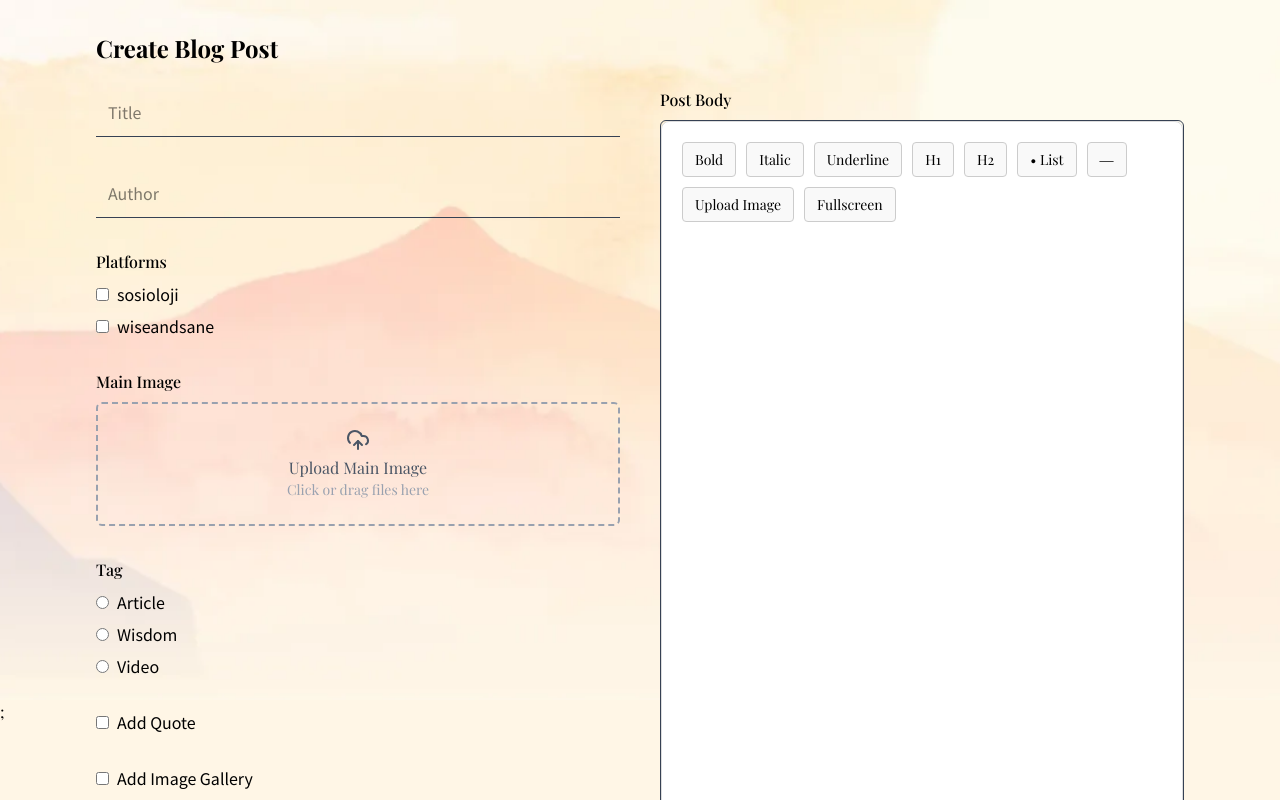
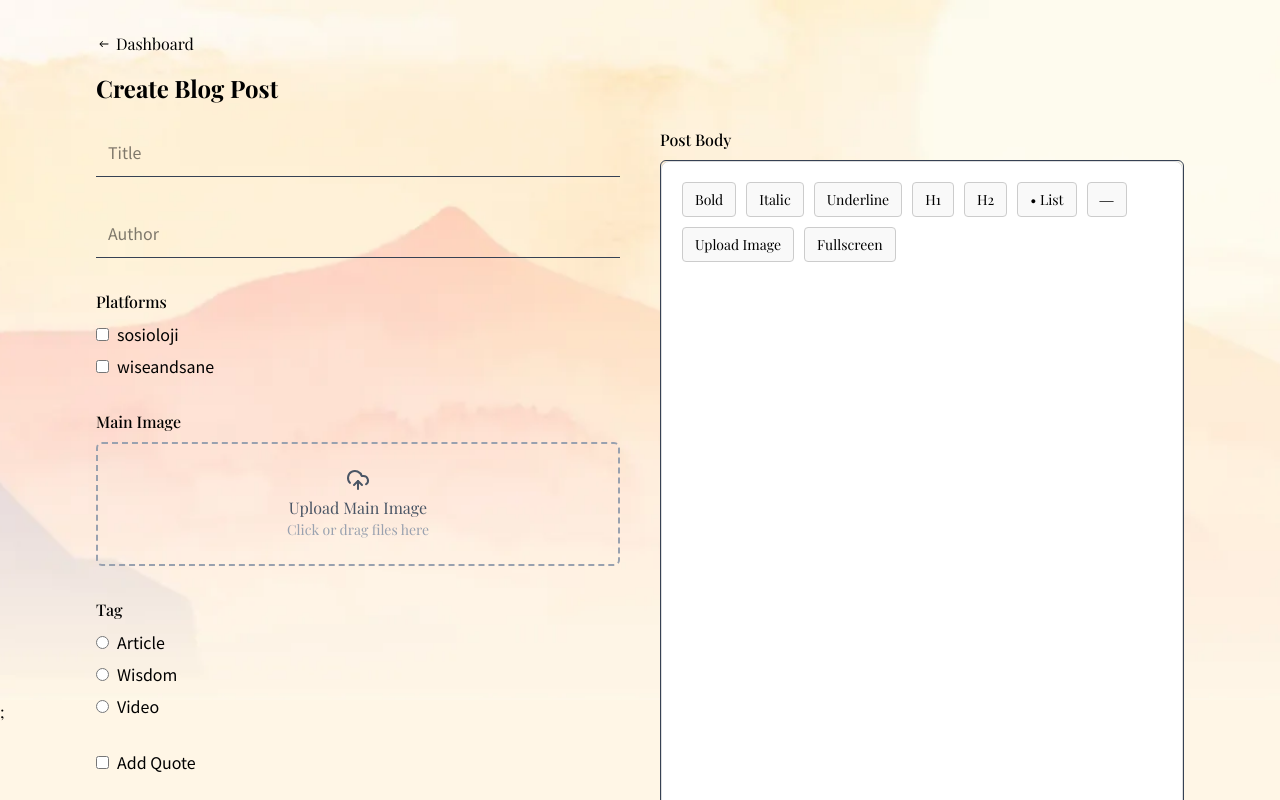
Before and after one commit to Olawoyin1/sosioloji, a React (Vite) app: page /create in a window 1280 px wide. Shown: the top 800 px of the page. Built offline with nearby package versions, Linux system fonts and the light colour scheme; a web font is replaced by a local one.

Commit message:
create go back button

```diff
--- a/src/pages/CreateEditPostPage.tsx
+++ b/src/pages/CreateEditPostPage.tsx
@@ -3,9 +3,10 @@ import { useFormik } from "formik";
 import * as Yup from "yup";
 import { useEffect, useState } from "react";
 import axios from "axios";
-import { useNavigate, useParams } from "react-router-dom";
+import { Link, useNavigate, useParams } from "react-router-dom";
 import FileDropInputWithPreview from "../components/FileDropInputWithPreview";
 import { toast } from "sonner";
+import { IoIosArrowRoundBack } from "react-icons/io";
 import TiptapEditor from "../components/TiptapEditor";
 
 const CLOUD_NAME = "dunid4t4g";
@@ -249,6 +250,8 @@ const CreateEditPostPage = () => {
   return (
     <section className="bg">
       <div className="max-w-6xl mx-auto p-8">
+
+          <Link to="/dashboard" className="flex hover:underline mb-4 items-center gap-1"> <IoIosArrowRoundBack />Dashboard</Link>
         <h2 className="text-2xl font-bold mb-6">
           {isEditMode ? "Edit" : "Create"} Blog Post
         </h2>
```
